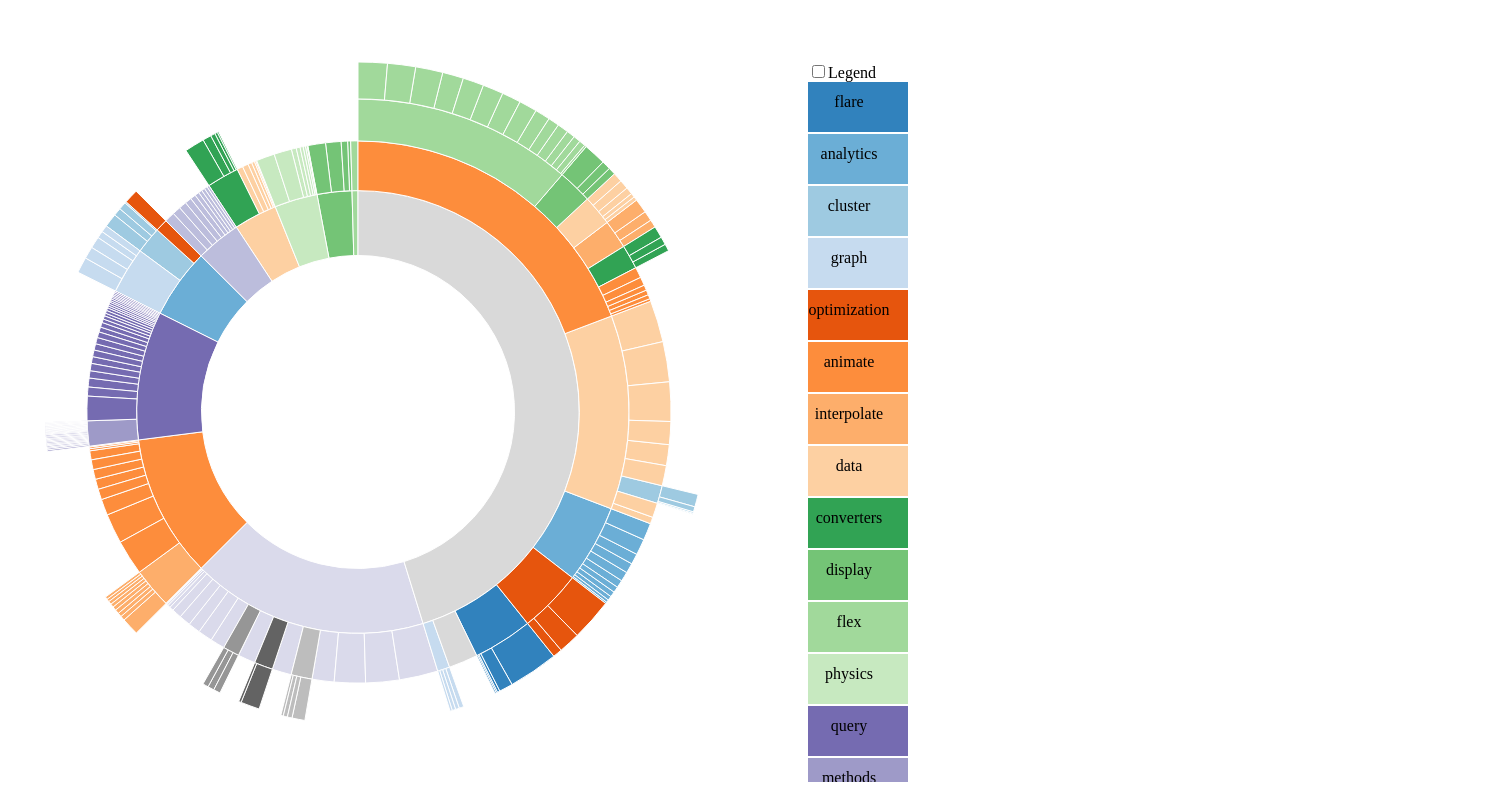
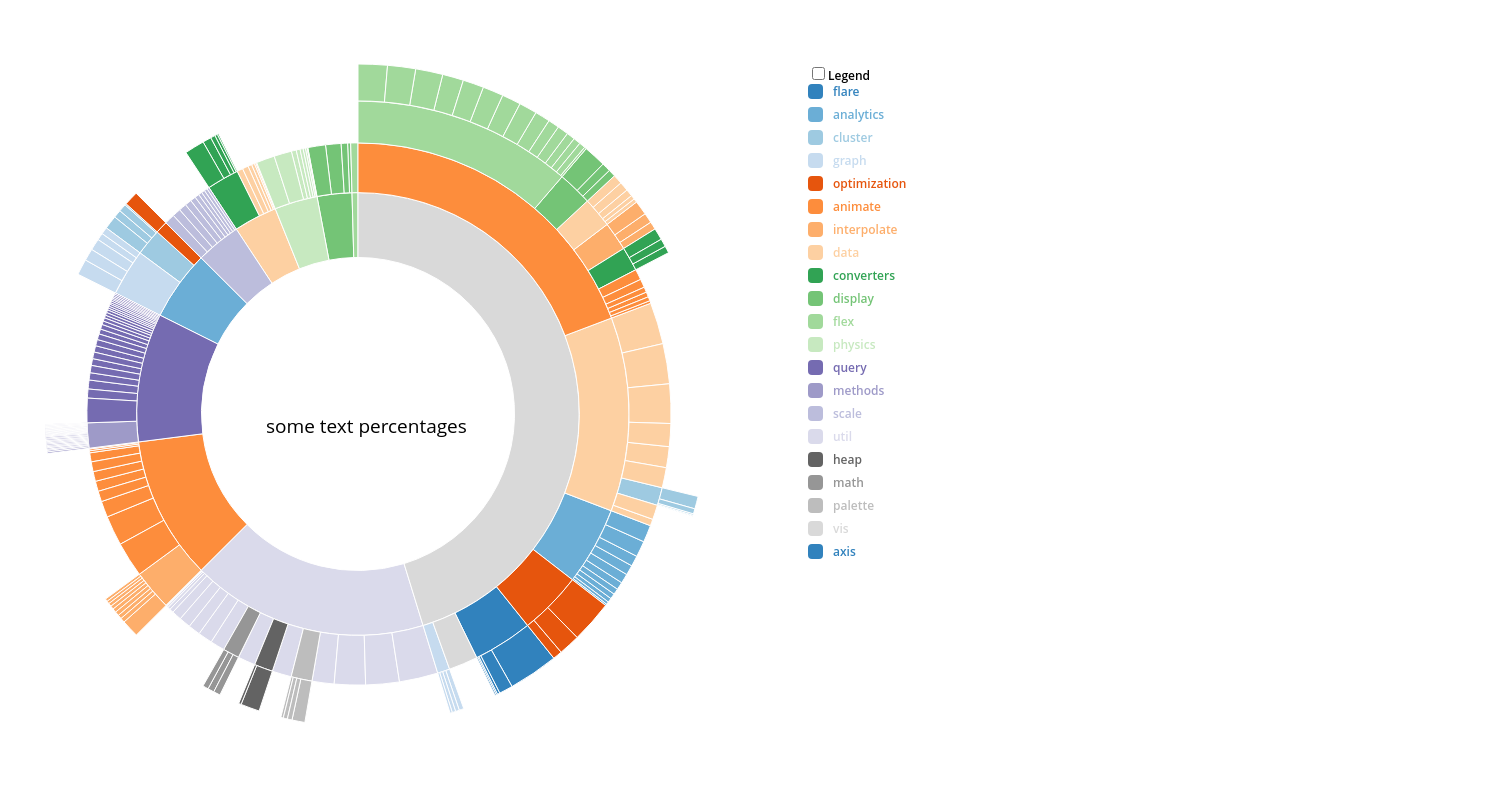
Before and after one commit to pashanitw/sunburst, a plain HTML site: page index.html in a window 1280 px wide. Shown: the whole page, 1508 px wide, since content can reach past the window. Drawn offline with nearby package versions, Linux system fonts and the light colour scheme.

Commit message:
Added legend functionality

```diff
--- a/styles.css
+++ b/styles.css
@@ -1,15 +1,38 @@
+body {
+  font-family: 'Open Sans', sans-serif;
+  font-size: 12px;
+  font-weight: 400;
+  background-color: #fff;
+  height: 700px;
+  margin-top: 10px;
+}
+
 .container .side-bar{
     display: inline-block;
     width: 200px;
     margin-left: 100px;
+    height:500px;
+    overflow-y: auto;
+    font-family: 'Open Sans';
+    font-weight: 600;
 }
 .container .chart{
     display: inline-block;
     float: left;
 }
-.container .percentage{
+.container .percentage, .container .text{
     position: absolute;
     margin-left: 293px;
     margin-top: 252px;
     font-size: 45px;
 }
+.container .text{
+    position: absolute;
+    margin-left: 258px;
+    margin-top: 349px;
+    font-size: 19px;
+}
+
+.chart path {
+  stroke: #fff;
+}
--- a/sunburst.js
+++ b/sunburst.js
@@ -9,7 +9,7 @@ var app = angular.module('viz', [])
                 "<div class='container'>" +
                 "<div class='chart'>" +
                 "<span class='percentage'></span>" +
-                "<span class='text'></span>" +
+                "<span class='text' data-ng-bind='explanation'></span>" +
                 "</div>" +
                 "<div class='side-bar'>" +
                 "<input type='checkbox'>Legend</input>" +
@@ -17,6 +17,7 @@ var app = angular.module('viz', [])
                 "</div>" +
                 "</div>",
             link: function ($scope, element, attrs, controller) {
+                $scope.explanation="some text percentages"
                 var w = 700,
                     h = 700,
                     r = 350,
@@ -24,13 +25,18 @@ var app = angular.module('viz', [])
                 var b = {
                     w: 75, h: 30, s: 3, t: 10
                 };
-                colors={};
+                var leg={
+                    height:25,
+                    width:50,
+                    padding:5
+                    },
+                    maxLength = 0,
+                    colors = {};
                 var partition = d3.layout.partition()
                     .size([2 * Math.PI, r * r])
                     .value(function (d) {
                         return d.size;
                     });
-                debugger;
                 var svg = d3.select(element.find('.chart')[0])
                     .append('svg:svg')
                     .attr('height', h)
@@ -64,45 +70,53 @@ var app = angular.module('viz', [])
                     .style("stroke", "#fff")
                     .style('fill', function (d) {
                         var node= d.children ? d : d.parent;
+                        maxLength=Math.max(maxLength,node.name.length)
                         return colors[node.name]=colors[node.name]||color(node.name);
                     })
                     .on("mouseover", onFocus);
+                var leg={
+                    height:15,
+                    width:15,
+                    padding:23,
+                    radius:4
+                }
+                var entries=d3.entries(colors);
+                debugger;
+                var legendHeight=entries.length*(leg.padding);
                 var sideBar=d3.select(element.find('.side-bar')[0]).append("svg:svg")
-                    .attr({
-                        height:h,
-                        width:w
-                    })
-                    .style('overflow','auto');
+                    .attr('height',legendHeight);
                 var legend = sideBar.append("svg:g")
                     .selectAll('rect')
                     .data(d3.entries(colors));
                 legend.enter().append('rect')
-                    .attr('width',100)
-                    .attr('height',50)
-                    .attr('cx',5)
-                    .attr('cy',5)
+                    .attr('width',leg.height)
+                    .attr('height',leg.width)
+                    .attr('rx',leg.radius)
+                    .attr('ry',leg.radius)
                     .style('fill',function(d){
                         return d.value;
                     })
                     .attr('transform',function(d,i){
-                        return "translate(0,"+i*52+")";
+                        return "translate(0,"+i*leg.padding+")";
                     });
                 legend=sideBar.append("svg:g")
                     .selectAll('text')
                     .data(d3.entries(colors));
                 legend.enter().append("svg:text")
                    .attr({
-                       'x': 26,
-                       'y':25,
-                       'text-anchor':'middle'
+                       'x': 10,
+                       'y':12
                    })
                    .text(function(d){
                        return d.key;
                    })
                    .attr('transform',function(d,i){
                        console.log("key", d.key,i)
-                       return "translate(15,"+i*52+")";
-                   });
+                       return "translate(15,"+i*leg.padding+")";
+                   })
+                    .style('fill',function(d){
+                        return d.value;
+                    });
                 d3.select(element.find('#container')[0]).on("mouseleave",onBlur);
                 var totalLength = path.node().__data__.value;
                 initializeBreadCrumb();
@@ -113,12 +127,11 @@ var app = angular.module('viz', [])
                         .style("visibility", "");
                     var selectedNodes = getAncestors(d);
                     updateBreadCrumb(selectedNodes,percentageText)
-                    console.log("path is", svg.selectAll('path'));
                     svg.selectAll('path')
                         .style('opacity',0.3);
                     svg.selectAll('path')
                         .filter(function(node){
-                            return selectedNodes.indexOf(node)>=1;
+                            return selectedNodes.indexOf(node)>-1;
                         })
                         .style("opacity",1);
                 }
@@ -150,6 +163,7 @@ var app = angular.module('viz', [])
                 }
 
                 function updateBreadCrumb(nodeArray,percentageText) {
+                    b.w=maxLength*12;
                     var g = d3.select(element.find('.trail')[0])
                         .selectAll('g')
                         .data(nodeArray, function (d) {
@@ -174,6 +188,7 @@ var app = angular.module('viz', [])
                         .text(function (d) {
                             return d.name;
                         });
+
                     // Make the breadcrumb trail visible, if it's hidden.
                     d3.select("#trail")
                         .style("visibility", "");
@@ -196,7 +211,7 @@ var app = angular.module('viz', [])
                 function initializeBreadCrumb() {
                     var crumb = d3.select(element.find('.bread-crumb')[0])
                         .append("svg:svg")
-                        .attr('width', 500)
+                        .attr('width', '100%')
                         .attr('height', 50)
                         .attr('class', 'trail');
                     crumb.append('svg:text')
```
